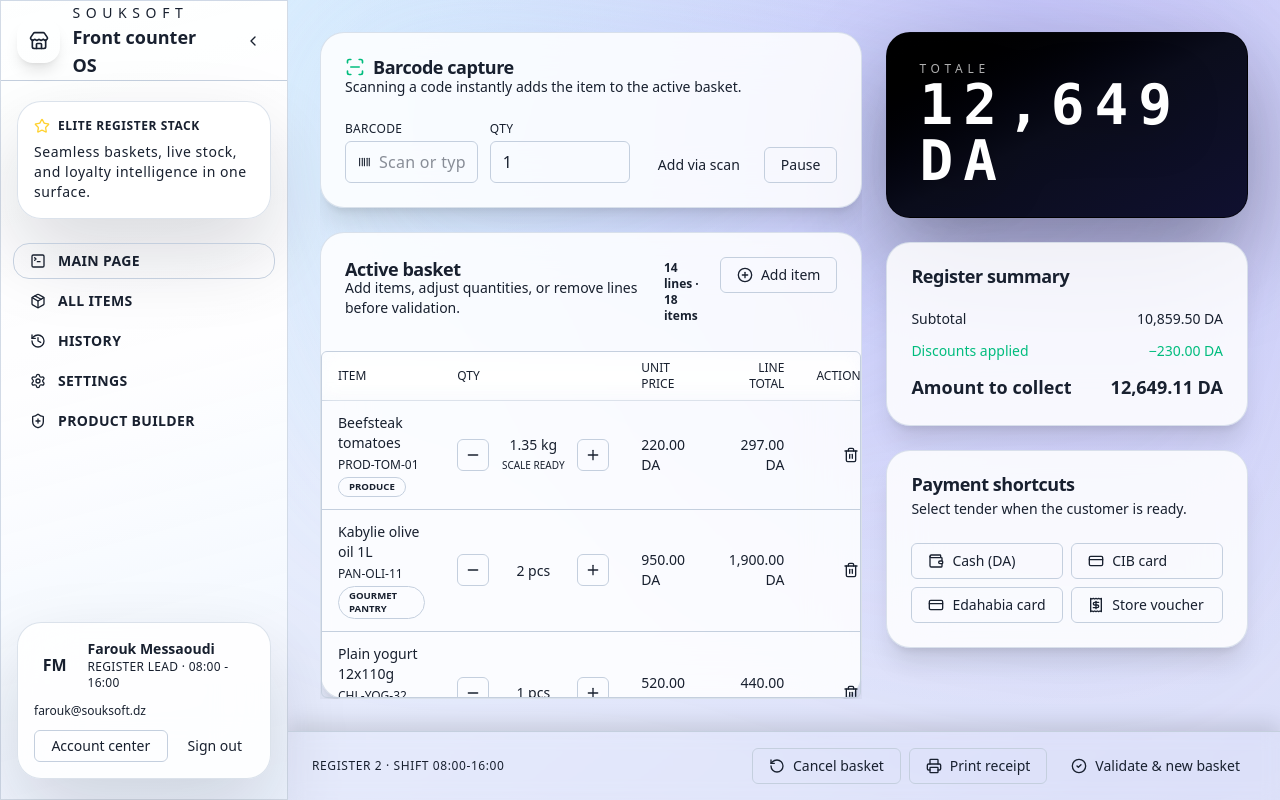
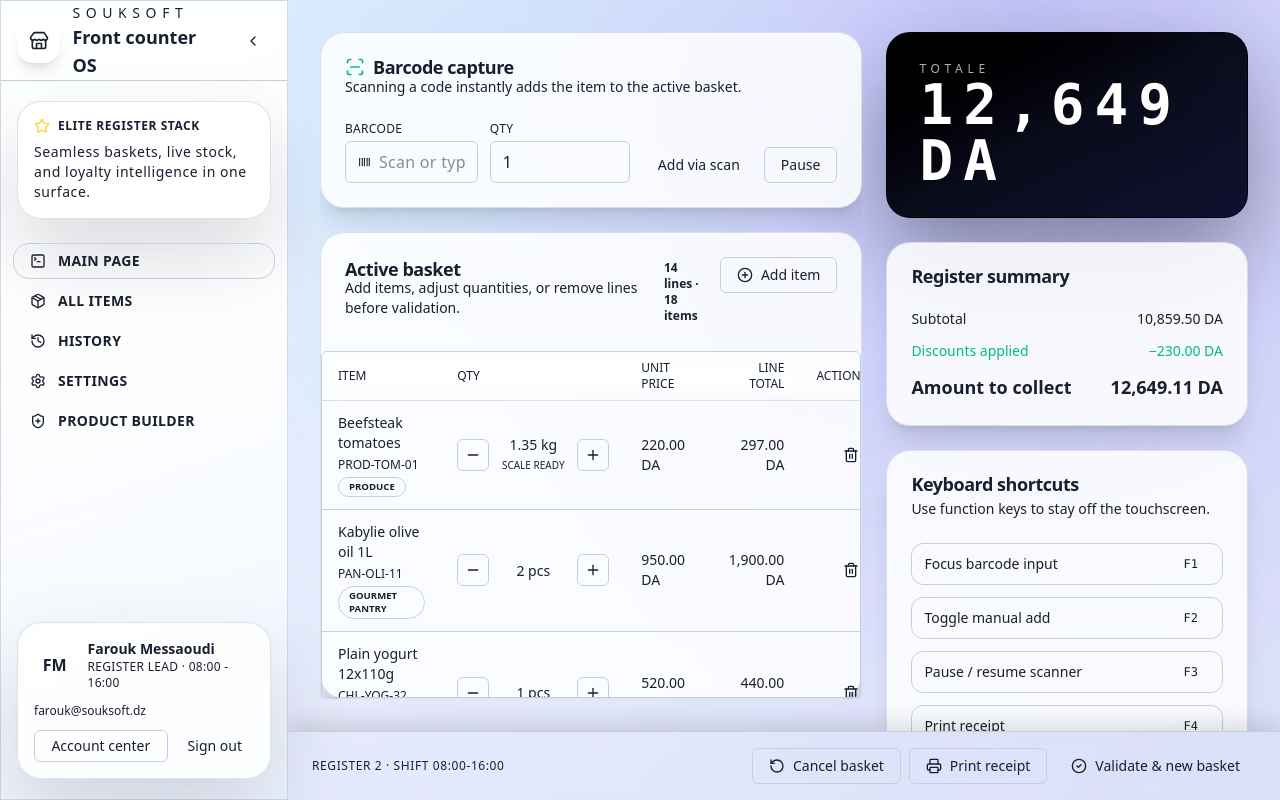
Before and after one commit to faroukchebaiki/SoukSoft, a React (Vite) app: page / in a window 1280 px wide. Built offline with nearby package versions, Linux system fonts and the light colour scheme.

Commit message:
feat: remove paymentMethods from MainPage props, add keyboard shortcuts for scanner actions

```diff
--- a/src/App.tsx
+++ b/src/App.tsx
@@ -12,7 +12,6 @@ import {
   cartItems,
   navigation,
   catalogProducts,
-  paymentMethods,
   purchaseHistory,
   settingsOptions,
   activeUser,
@@ -35,7 +34,6 @@ export default function App() {
         return (
           <MainPage
             initialCartItems={cartItems}
-            paymentMethods={paymentMethods}
             availableProducts={catalogProducts}
           />
         );
--- a/src/pages/MainPage.tsx
+++ b/src/pages/MainPage.tsx
@@ -23,24 +23,14 @@ import {
 } from "@/components/ui/card";
 import { VAT_RATE } from "@/data/mockData";
 import { formatCurrency, formatQuantity } from "@/lib/format";
-import type {
-  CartItem,
-  CatalogProduct,
-  CheckoutTotals,
-  PaymentMethod,
-} from "@/types";
+import type { CartItem, CatalogProduct, CheckoutTotals } from "@/types";
 
 interface MainPageProps {
   initialCartItems: CartItem[];
-  paymentMethods: PaymentMethod[];
   availableProducts: CatalogProduct[];
 }
 
-export function MainPage({
-  initialCartItems,
-  paymentMethods,
-  availableProducts,
-}: MainPageProps) {
+export function MainPage({ initialCartItems, availableProducts }: MainPageProps) {
   const [basketItems, setBasketItems] = useState<CartItem[]>(() => initialCartItems);
   const [scannerListening, setScannerListening] = useState(true);
   const [scannerInput, setScannerInput] = useState("");
@@ -129,6 +119,10 @@ export function MainPage({
     [appendActivity],
   );
 
+  const focusScannerInput = useCallback(() => {
+    scannerInputRef.current?.focus();
+  }, []);
+
   const handleScanSubmit = useCallback(
     (event: FormEvent<HTMLFormElement>) => {
       event.preventDefault();
@@ -143,7 +137,7 @@ export function MainPage({
       upsertItem(product, scannerQty);
       setScannerInput("");
       setScannerQty(1);
-      scannerInputRef.current?.focus();
+      focusScannerInput();
     },
     [
       appendActivity,
@@ -152,6 +146,7 @@ export function MainPage({
       scannerListening,
       scannerQty,
       upsertItem,
+      focusScannerInput,
     ],
   );
 
@@ -204,6 +199,43 @@ export function MainPage({
     appendActivity("Receipt printed");
     window.print();
   }, [appendActivity]);
+
+  useEffect(() => {
+    const handleKeyDown = (event: KeyboardEvent) => {
+      const key = event.key.toLowerCase();
+      switch (key) {
+        case "f1":
+          event.preventDefault();
+          focusScannerInput();
+          break;
+        case "f2":
+          event.preventDefault();
+          setManualMode((prev) => !prev);
+          break;
+        case "f3":
+          event.preventDefault();
+          setScannerListening((prev) => !prev);
+          break;
+        case "f4":
+          event.preventDefault();
+          handlePrintReceipt();
+          break;
+        case "f5":
+          event.preventDefault();
+          handleCancelBasket();
+          break;
+        case "f9":
+          event.preventDefault();
+          handleFinishBasket();
+          break;
+        default:
+          break;
+      }
+    };
+    window.addEventListener("keydown", handleKeyDown);
+    return () => window.removeEventListener("keydown", handleKeyDown);
+  }, [focusScannerInput, handleCancelBasket, handleFinishBasket, handlePrintReceipt]);
+
 
   return (
     <div className="page-shell flex h-full flex-col">
@@ -282,6 +314,7 @@ export function MainPage({
               ) : null}
             </CardContent>
           </Card>
+
 
           <Card className="flex min-h-0 flex-1 flex-col">
             <CardHeader className="flex flex-col gap-2 sm:flex-row sm:items-center sm:justify-between">
@@ -443,19 +476,27 @@ export function MainPage({
           <CheckoutSummaryPanel totals={totals} totalDisplayValue={totalDisplayValue} />
           <Card>
             <CardHeader>
-              <CardTitle>Payment shortcuts</CardTitle>
-              <CardDescription>Select tender when the customer is ready.</CardDescription>
+              <CardTitle>Keyboard shortcuts</CardTitle>
+              <CardDescription>Use function keys to stay off the touchscreen.</CardDescription>
             </CardHeader>
-            <CardContent className="flex flex-wrap gap-2">
-              {paymentMethods.map(({ label, icon: Icon }) => (
-                <Button
-                  key={label}
-                  variant="outline"
-                  className="flex-1 min-w-[140px] justify-start gap-2"
+            <CardContent className="space-y-3">
+              {[
+                { combo: "F1", action: "Focus barcode input", handler: focusScannerInput },
+                { combo: "F2", action: "Toggle manual add", handler: () => setManualMode((prev) => !prev) },
+                { combo: "F3", action: "Pause / resume scanner", handler: () => setScannerListening((prev) => !prev) },
+                { combo: "F4", action: "Print receipt", handler: handlePrintReceipt },
+                { combo: "F5", action: "Cancel basket", handler: handleCancelBasket },
+                { combo: "F9", action: "Validate & next basket", handler: handleFinishBasket },
+              ].map(({ combo, action, handler }) => (
+                <button
+                  key={combo}
+                  type="button"
+                  onClick={handler}
+                  className="flex w-full items-center justify-between rounded-xl border px-3 py-2 text-left text-sm"
                 >
-                  <Icon className="h-4 w-4" />
-                  {label}
-                </Button>
+                  <span className="text-muted-foreground">{action}</span>
+                  <span className="rounded-md bg-muted px-3 py-1 font-mono text-xs">{combo}</span>
+                </button>
               ))}
             </CardContent>
           </Card>
```
